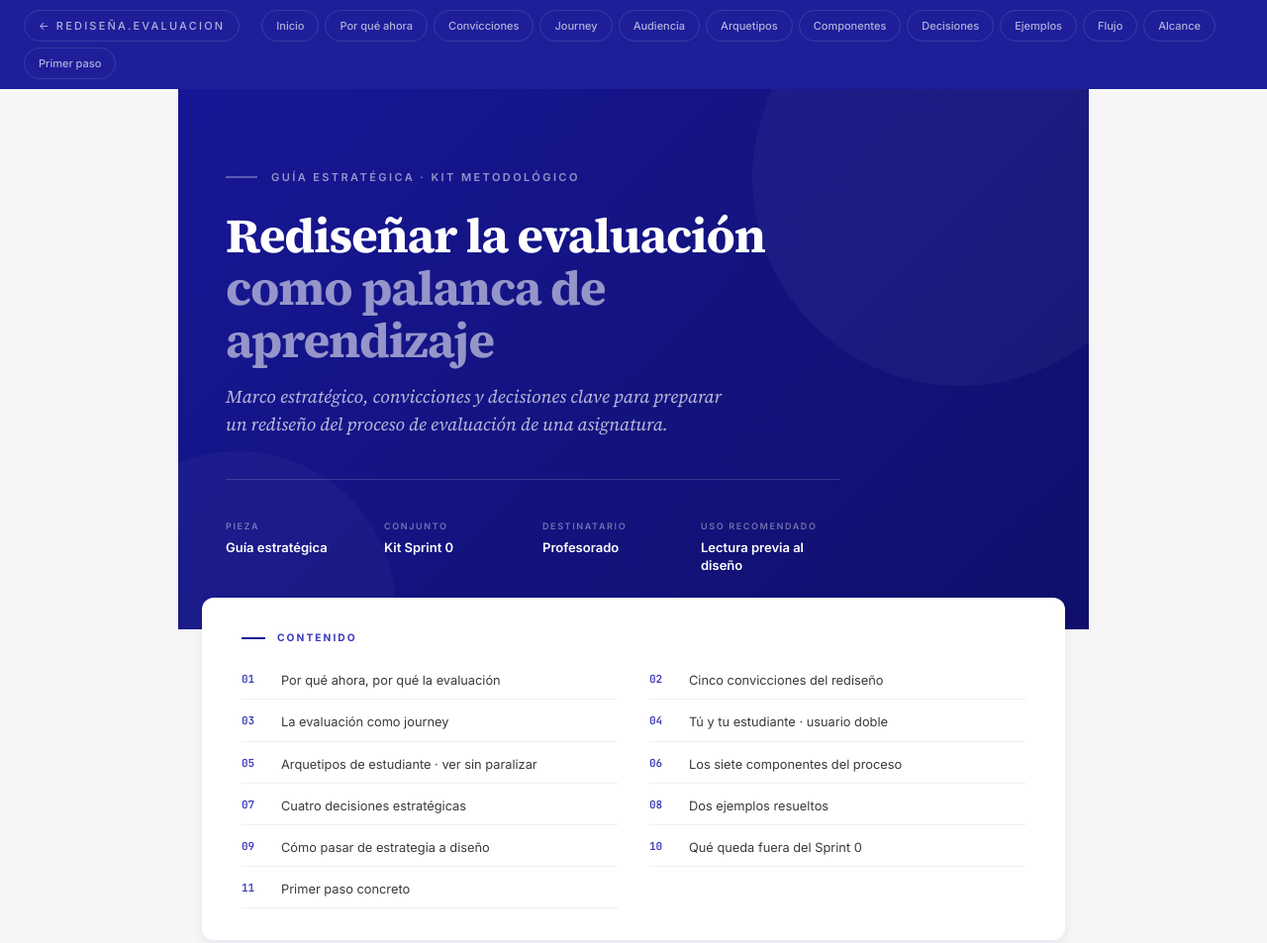
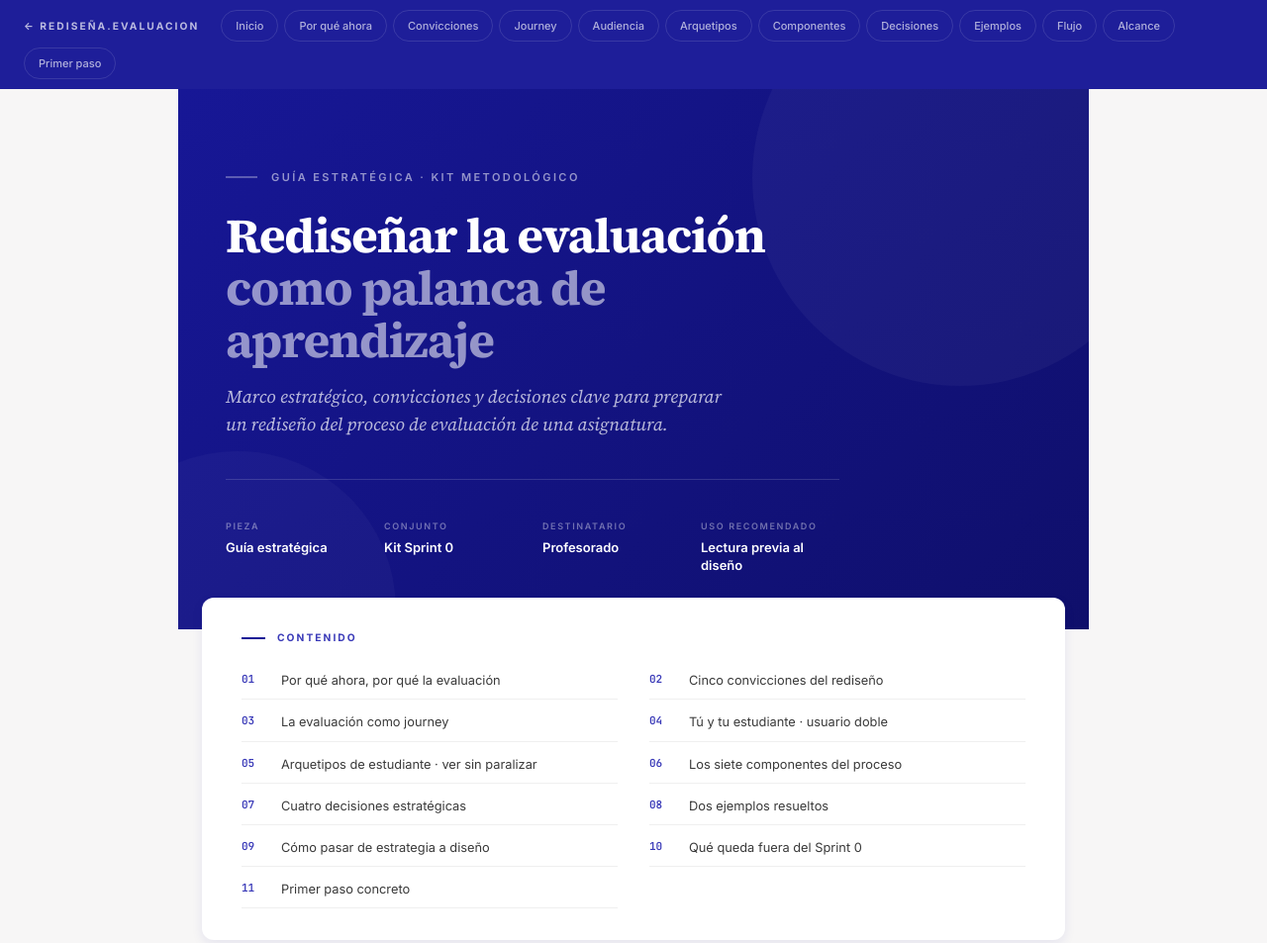
Before and after one commit to freirejuan/redisena-evaluacion, a plain HTML site: page downloads/sprint-0/guia-estrategica.html in a window 1280 px wide. Shown: the top 953 px of the page at 99% size. Drawn offline with Linux system fonts and the light colour scheme.

Commit message:
nav: subir especificidad de nav-brand en guia-estrategica
El selector .nav a (chip pill con borde y padding) tenía más especificidad
que mi a.nav-brand anterior y pisaba el estilo brand, dejando el link de
vuelta visualmente indistinguible de los demás anchors de sección.

Cambio: regla .nav a.nav-brand explícita que quita el borde/padding del chip
y restaura la apariencia de brand (tracking amplio, uppercase, sin caja).

```diff
--- a/downloads/sprint-0/guia-estrategica.html
+++ b/downloads/sprint-0/guia-estrategica.html
@@ -38,10 +38,10 @@ body{font-family:var(--sans);color:var(--ink);background:var(--gris-claro);line-
 
 .nav{position:sticky;top:0;z-index:200;background:rgba(23,23,150,0.97);backdrop-filter:blur(16px);display:flex;align-items:center;gap:6px;padding:10px 24px;flex-wrap:wrap;}
 .nav-brand{font-size:var(--text-xs);font-weight:700;letter-spacing:0.2em;text-transform:uppercase;color:rgba(255,255,255,0.5);margin-right:16px;}
-a.nav-brand{text-decoration:none;transition:color .15s ease;}
-a.nav-brand:hover{color:rgba(255,255,255,0.9);}
 .nav a{padding:6px 14px;border-radius:var(--radius-pill);border:1px solid rgba(255,255,255,0.12);background:transparent;color:rgba(255,255,255,0.65);font-size:11px;font-weight:500;text-decoration:none;transition:all 0.2s;white-space:nowrap;}
 .nav a:hover{border-color:rgba(255,255,255,0.4);color:#fff;}
+.nav a.nav-brand{padding:0;border:none;background:transparent;color:rgba(255,255,255,0.7);font-size:var(--text-xs);font-weight:700;letter-spacing:0.2em;text-transform:uppercase;margin-right:16px;white-space:nowrap;text-decoration:none;transition:color 0.15s ease;}
+.nav a.nav-brand:hover{color:#fff;border:none;}
 
 .doc{max-width:920px;margin:0 auto;padding:0 24px 96px;}
 .section{padding:64px 0 16px;}
```
